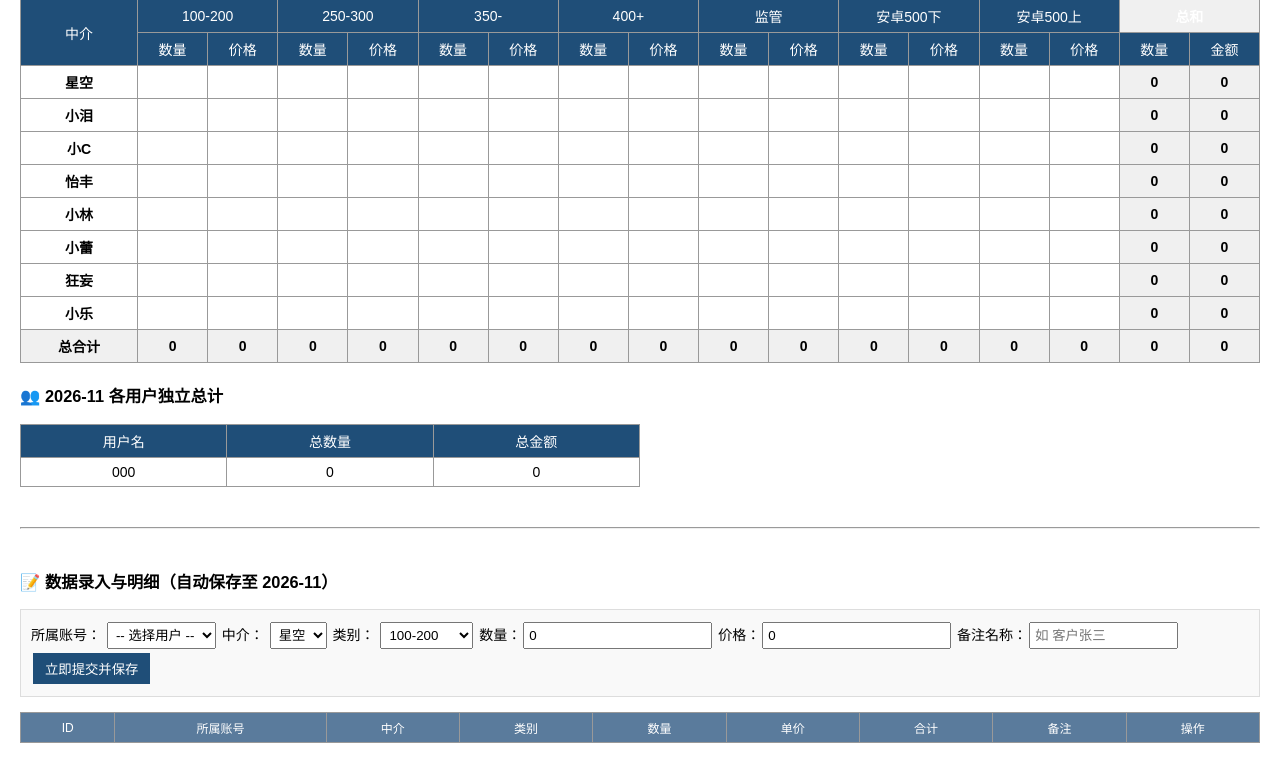
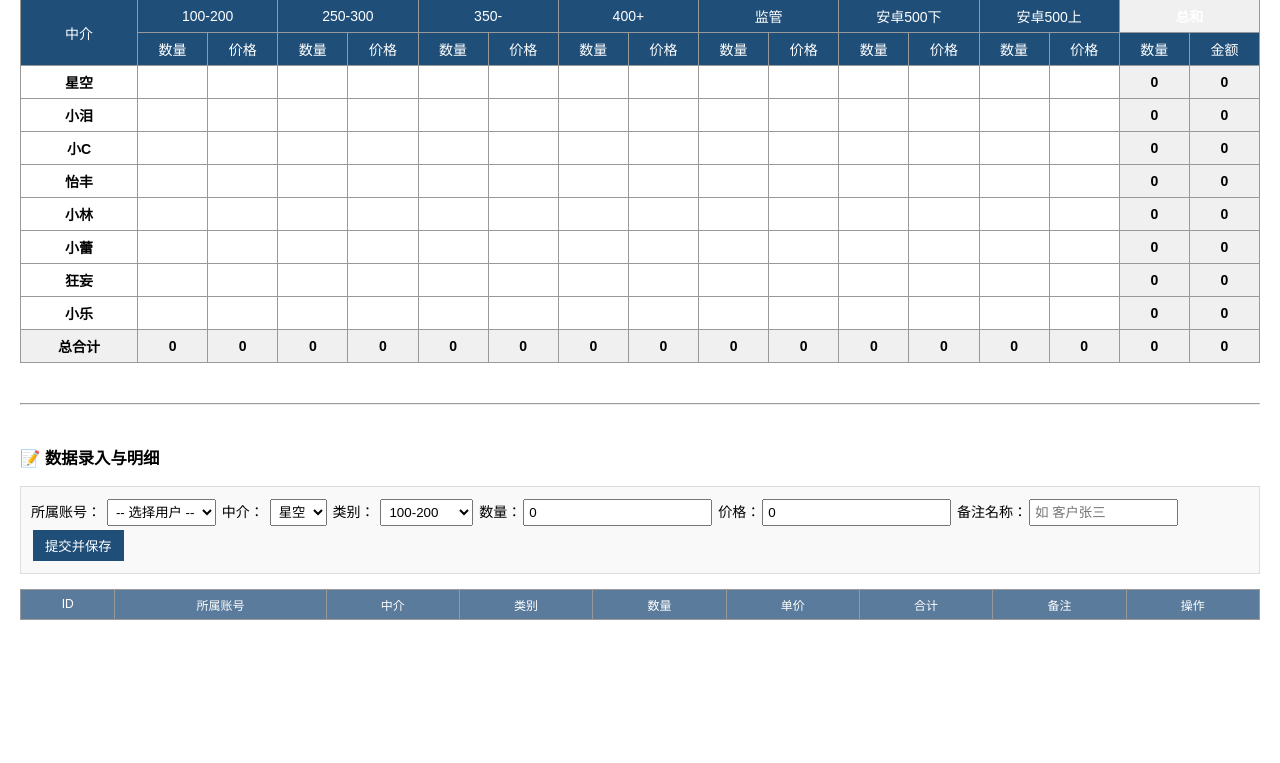
Before and after one commit to xiaole-weng/yueman, a Flask app: page / in a window 1280 px wide. Shown: the part 217-980 px from the top of the page. After the commit the page ends 837 px from the top, so only its background shows below. Run offline with Flask 3, Linux system fonts and the light colour scheme; a user stored in the database is signed in; data comes from the database, SQL or seed files in the repository; data that the repository does not hold is empty.

Commit message:
Remove user summary table for admin view
Removed user summary table for all users when selected.

Signed-off-by: xiaole-weng <236263354@qq.com>

```diff
--- a/templates/dashboard.html
+++ b/templates/dashboard.html
@@ -111,23 +111,9 @@ input,select,button{padding:4px;margin:2px;}
     </tfoot>
 </table>
 
-{% if is_admin and selected_user == 'all' %}
-<h3>👥 {{ selected_month }} 各用户独立总计</h3>
-<table style="width:50%;">
-    <tr><th>用户名</th><th>总数量</th><th>总金额</th></tr>
-    {% for uname, sums in user_summary.items() %}
-    <tr>
-        <td>{{ uname }}</td>
-        <td>{{ sums.qty }}</td>
-        <td>{{ sums.amt }}</td>
-    </tr>
-    {% endfor %}
-</table>
-{% endif %}
-
 <hr style="margin:40px 0;">
 
-<h3>📝 数据录入与明细（自动保存至 {{ active_month }}）</h3>
+<h3>📝 数据录入与明细</h3>
 <form method="post" action="{{ url_for('add_record') }}" style="padding:10px;background:#f9f9f9;border:1px solid #ddd;">
   {% if is_admin %}
   所属账号：
@@ -150,14 +136,14 @@ input,select,button{padding:4px;margin:2px;}
   数量：<input name="quantity" type="number" value="0" size="5" required>
   {% if is_admin %}价格：<input name="price" type="number" step="0.01" value="0" size="5">{% endif %}
   备注名称：<input name="note" placeholder="如 客户张三" size="15">
-  <button type="submit" style="background:#1F4E78;color:#fff;border:none;padding:6px 12px;">立即提交并保存</button>
+  <button type="submit" style="background:#1F4E78;color:#fff;border:none;padding:6px 12px;">提交并保存</button>
 </form>
 
 <table class="detail-table" style="margin-top:15px;">
 <thead>
 <tr><th>ID</th><th>所属账号</th><th>中介</th><th>类别</th><th>数量</th><th>单价</th><th>合计</th><th>备注</th><th>操作</th></tr>
 </thead>
-<tbody id="records-body">
+<tbody>
 {% for r in records %}
 <tr>
   <td>{{ r.id }}</td>
```
